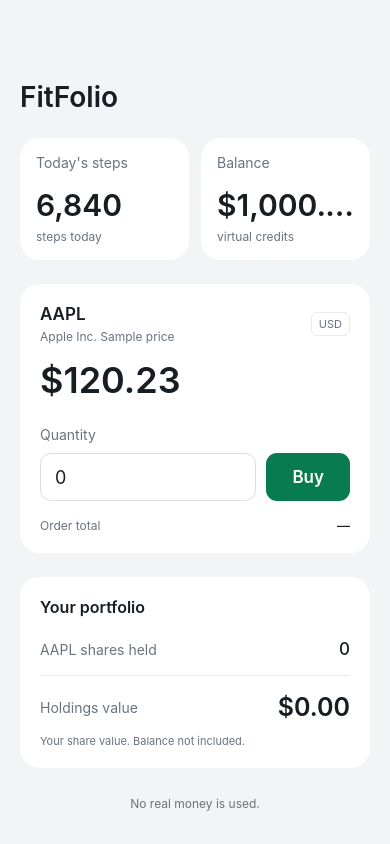
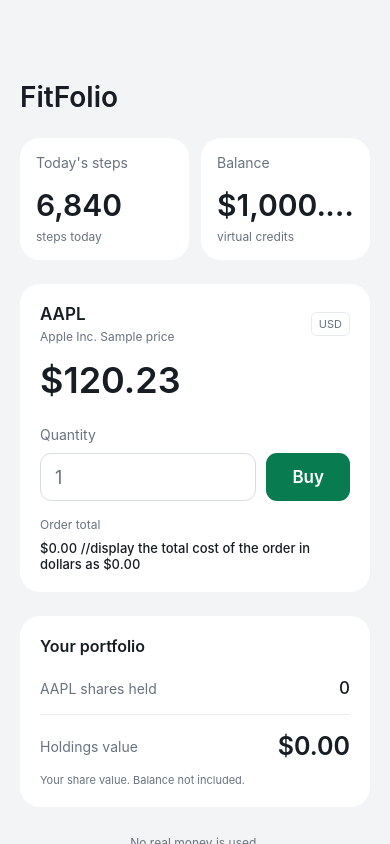
Before and after one commit to davislenover/BurnNEarn, a React Native app in the folder src/frontend/: screen / in a window 390 px wide. Built offline with nearby package versions, Linux system fonts and the light colour scheme.

Commit message:
Start quantity input empty and show /bin/zsh.00 order total

```diff
--- a/src/frontend/app/screens/dashboard/DemoScreen.tsx
+++ b/src/frontend/app/screens/dashboard/DemoScreen.tsx
@@ -20,7 +20,7 @@ export default function DemoScreen() {
   const [sharesHeld, setSharesHeld] = useState(0);
 
   // Store the quantity entered in the input
-  const [quantity, setQuantity] = useState('0');
+  const [quantity, setQuantity] = useState('');
 
   // Store a message when a purchase cannot proceed
   const [error, setError] = useState('');
@@ -129,7 +129,7 @@ export default function DemoScreen() {
         <View style={styles.orderTotal}>
           <Text style={styles.caption}>Order total</Text>
           <Text style={styles.totalText}>
-            {validQuantity ? `$${formatMoney(orderTotal)}` : '—'}
+            ${formatMoney(orderTotal)} //display the total cost of the order in dollars as $0.00
           </Text>
         </View>
 
```
